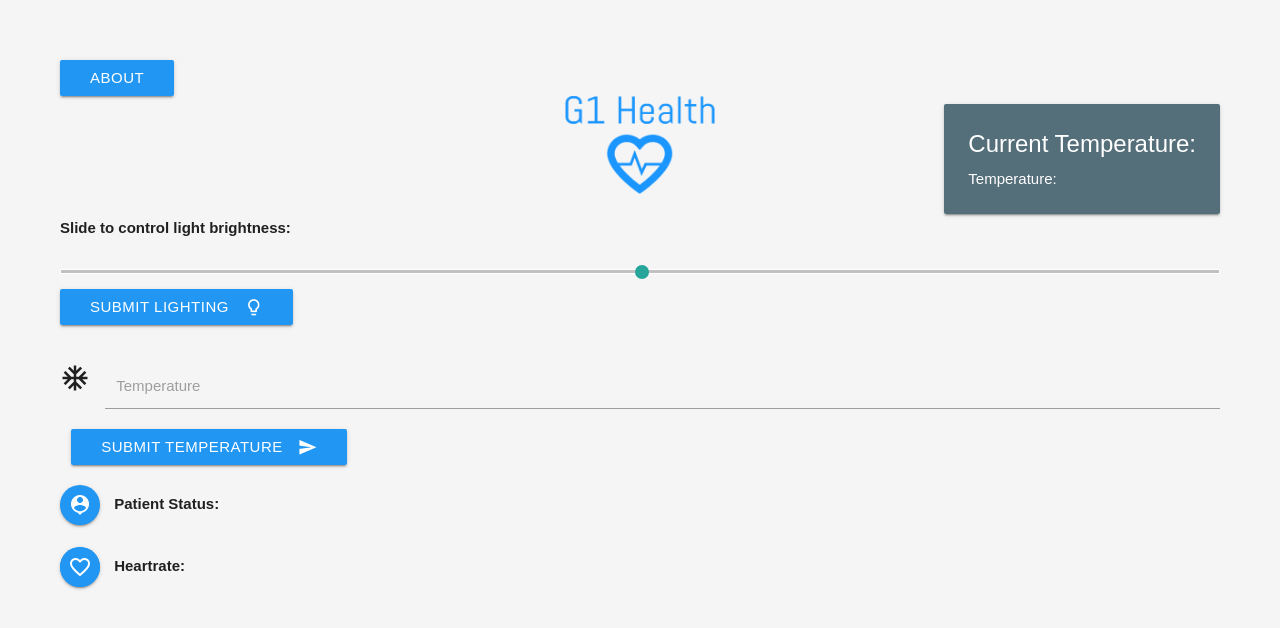
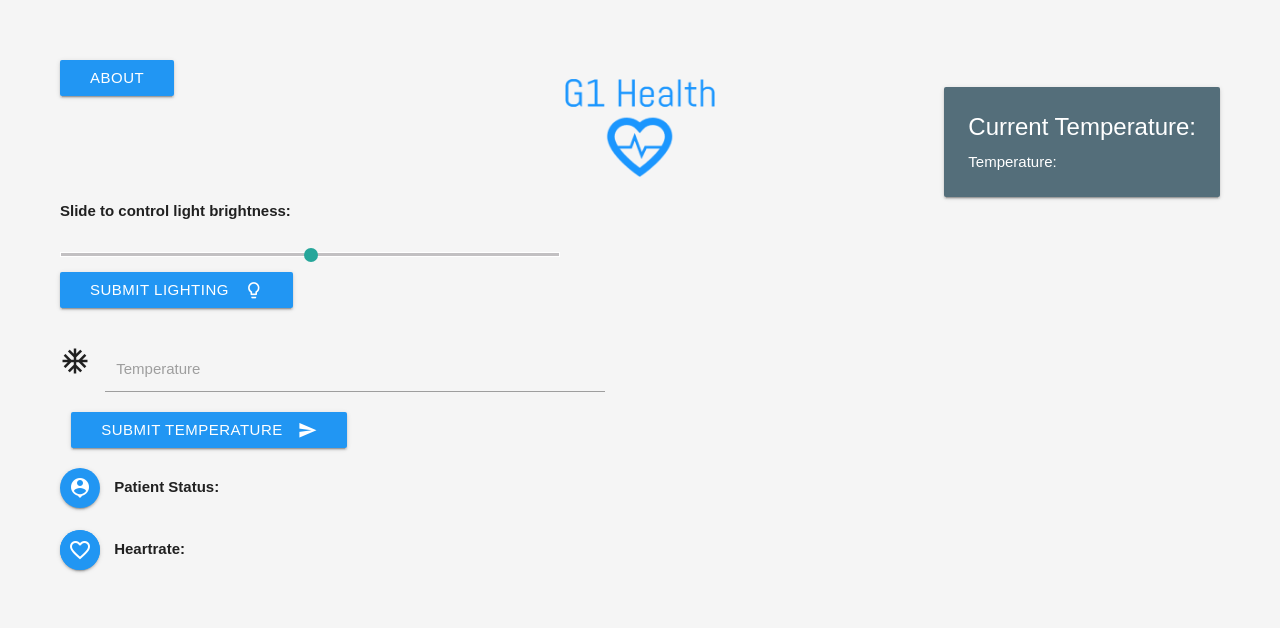
Before and after one commit to mattdbr/SmarterHospital, a plain HTML site: page webpanel/index.html in a window 1280 px wide. Drawn offline with Linux system fonts and the light colour scheme; no server answers.

Commit message:
Made sliders less wide

```diff
--- a/webpanel/css/hospital.css
+++ b/webpanel/css/hospital.css
@@ -21,7 +21,7 @@ $teal: #1abc9c !default;
 
 body {
   font-family: sans-serif;
-  padding: 60px 20px;
+  padding: 40px 20px;
 
   @media (min-width: 600px) {
     padding: 60px;
@@ -146,6 +146,7 @@ img{
 	display:block;
 	text-align:center;
 	margin:auto;
+	margin-top:-17px;
 }
 
 .btn{
@@ -155,3 +156,11 @@ img{
 html{
 	background-color:#f5f5f5;
 }
+
+input[type="range"]{
+	width:500px;
+}
+
+#icon_ac_unit{
+	width:500px;
+}
--- a/webpanel/index.html
+++ b/webpanel/index.html
@@ -21,7 +21,9 @@
 		<div class="modal-content">
 			<h4>G1 Health</h4>
 			<p>A website designed to interact with the Arduino Y&uacute;n in a hospital context.
-			<br>Part of Group 1's Submission for ENGG1000 Smarter Hospitals at the University of New South Wales (UNSW)
+			<br>
+			<br>Part of Group 1's Design for ENGG1000: Smarter Hospitals at the University of New South Wales (UNSW)
+			<br>
 			<br>Code is open source and avaliable for non commercial use on <a href="https://www.github.com/akkatracker/smarterhospital">Github</a>
 			<br>
 			<br>Written by Matthew Brener with the help of <a href="http://materializecss.com">materialize.css</a> and <a href="http://jquery.com">jQuery</a></p>
@@ -29,8 +31,8 @@
 		<div class="modal-footer">
 			<a href="#!" class="modal-action modal-close waves-effect waves-green btn-flat">Ok</a>
 		</div>
-  </div>
-	<div style="position:relative;min-width:960px">
+	</div>
+	<div style="position:relative;min-width:960px;margin-top:-17px">
 		<div class="card blue-grey darken-1" style="position:absolute;right:0;top:0">
 				<div class="card-content white-text">
 				  <span class="card-title">Current Temperature:</span>
@@ -39,7 +41,6 @@
 		</div>
 	</div>
 	<img src="img/g1health.png"></img>
-
 	<br>
 
 	<!-- radio buttons that help us control LED intensity -->
```
